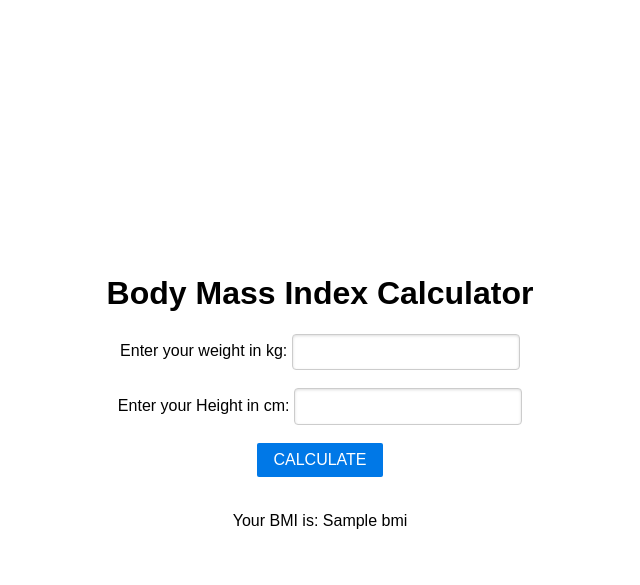
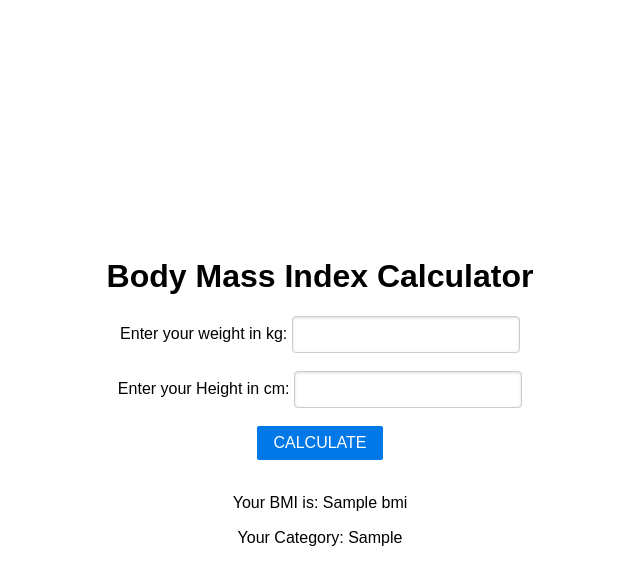
Before and after one commit to jogeorge07/BMI-CALCULATOR-PYTHON-FLASK, a Flask app: template templates/index.html in a window 1280 px wide. Shown: the top 585 px of the page, without its empty margins (320-960 px from the left). Run offline with Flask 3, Linux system fonts and the light colour scheme; the template is opened without the code that fills it: most values are stand-ins (such as "Sample title", 1, 10 or a date in 2020); some libraries are stand-ins or nearby versions.

Commit message:
index.html

```diff
--- a/templates/index.html
+++ b/templates/index.html
@@ -27,9 +27,24 @@
 <br>
 
 <div>
-    {% if bmi %}
+  {% if bmi %}
      <p>Your BMI is: {{ bmi }}</p>
+     <p>Your Category: {{bmi_category}}</p>
+
+     {% if bmi_category == 'Under weight' %}
+            <p>You are underweight. It's time to start working out and gaining some weight!.</p>
+
+      {% elif bmi_category == 'Healthy weight' %}
+            <p>Congratulations! You are maintaining a healthy weight. Keep it up!</p>
+
+      {% elif bmi_category == 'Over weight' %}
+         <p>You are overweight. It's time to start working out and getting healthy!</p>
+
+      {% elif bmi_category == 'Obesity' %}
+         <p>You are obesity. It's crucial to prioritize your health and consider consulting with a healthcare professional for guidance on weight management strategies.</p>
+
      {% endif %}
+  {% endif %}
 </div>
 
 
```
